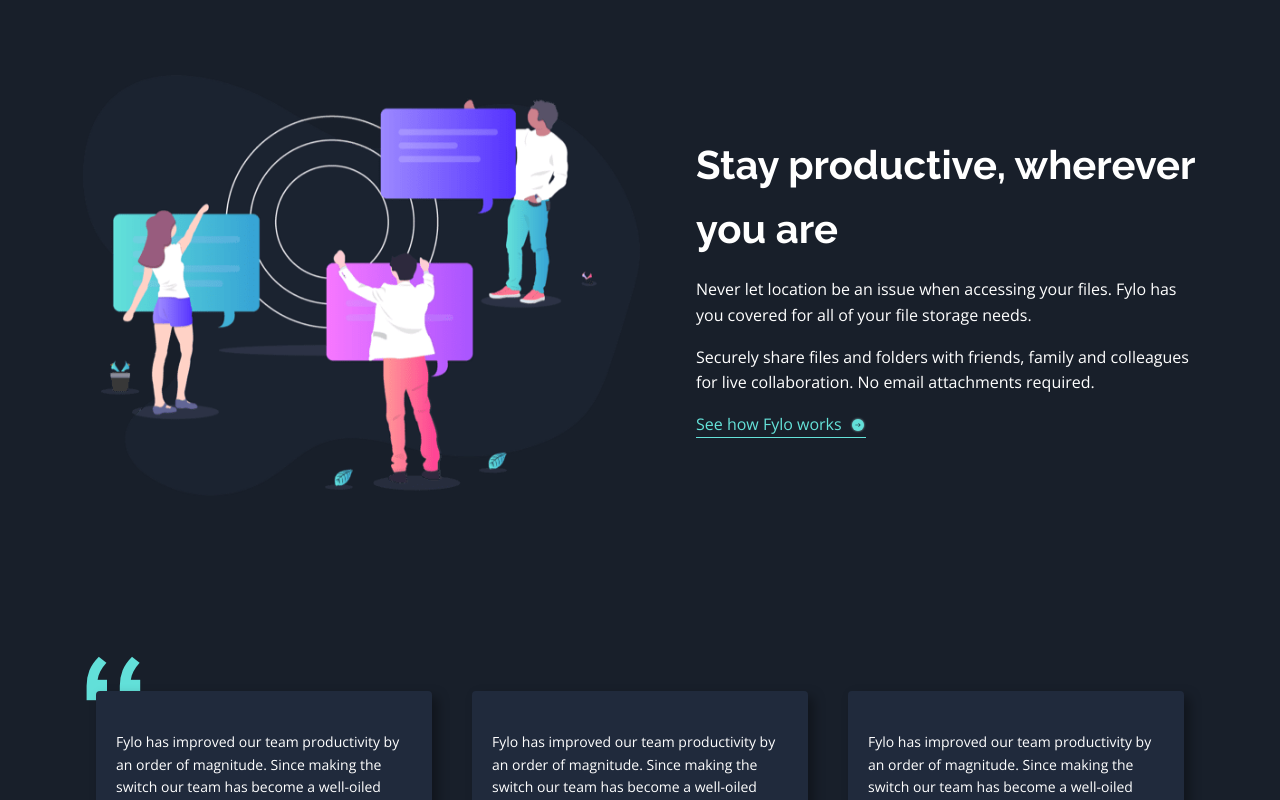
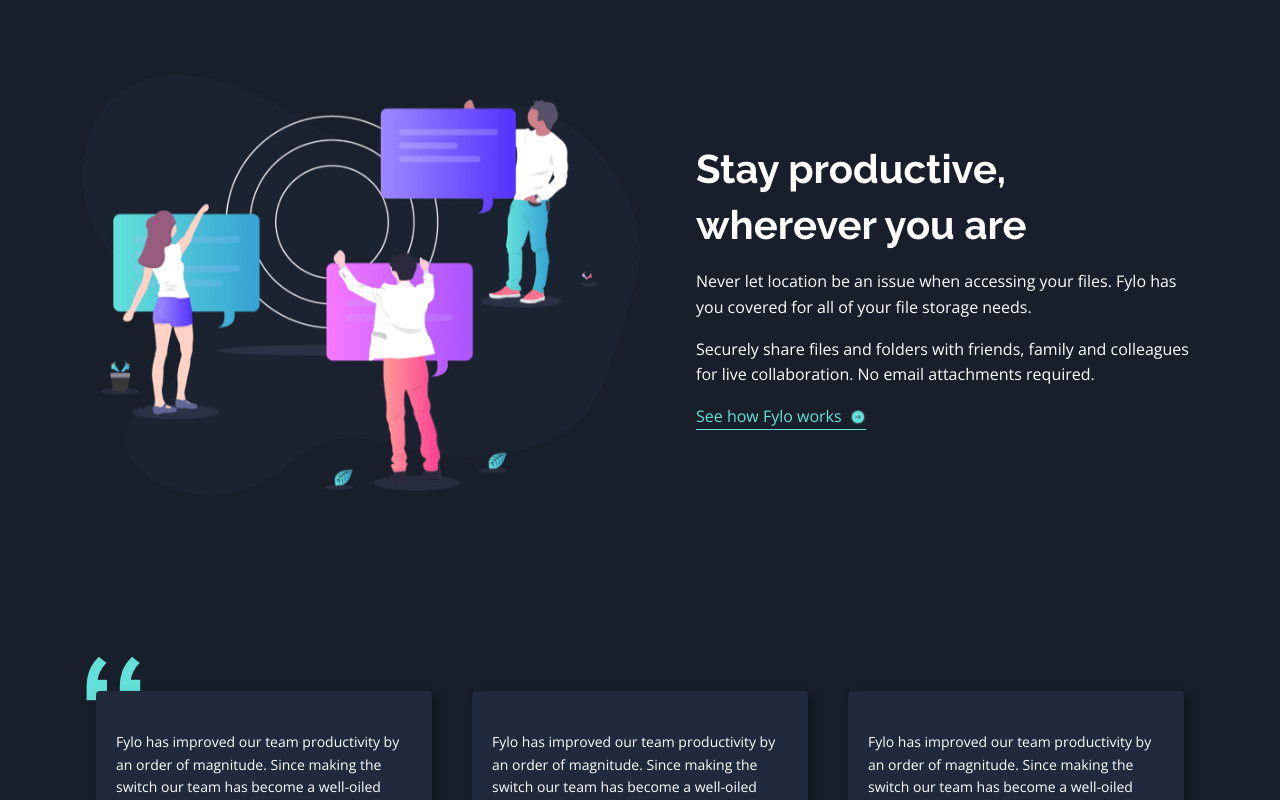
Before and after one commit to Marchino5791/Frontend-Mentor-Fylo-Dark, a React (Vite) app: page / in a window 1280 px wide. Shown: the part 1820-2620 px from the top of the page. Built offline with nearby package versions, Linux system fonts and the light colour scheme.

Commit message:
correct scss bigFeatures h2 and link in Footer.tsx

```diff
--- a/css/main.css
+++ b/css/main.css
@@ -400,6 +400,12 @@
 main .bigFeature__text-box h2 {
   font-size: var(--fs-h2-big-f);
 }
+@media (min-width: 67.5em) {
+  main .bigFeature__text-box h2 {
+    width: 85%;
+    line-height: 1.4;
+  }
+}
 main .bigFeature__text-box p {
   margin-block: 1rem;
   font-size: var(--fs-14-16);
--- a/src/component/Footer.tsx
+++ b/src/component/Footer.tsx
@@ -60,11 +60,11 @@
           <i className="social__icon fa-brands fa-facebook-f"></i>
         </a>
         <a href="https://twitter.com" target="_blank">
-          <span className="sr-only"></span>
+          <span className="sr-only">Twitter</span>
           <i className="social__icon fa-brands fa-twitter"></i>
         </a>
         <a href="https://instagram.com" target="_blank">
-          <span className="sr-only"></span>
+          <span className="sr-only">Instagram</span>
           <i className="social__icon fa-brands fa-instagram"></i>
         </a>
       </div>
--- a/src/sass/layout/_main.scss
+++ b/src/sass/layout/_main.scss
@@ -55,6 +55,11 @@
 
       h2 {
         font-size: var(--fs-h2-big-f);
+
+        @include breakpoint('desktop') {
+          width: 85%;
+          line-height: 1.4;
+        }
       }
 
       p {
```
Also changed, not shown: 1 other file (tests, documents, lock files or other folders).
